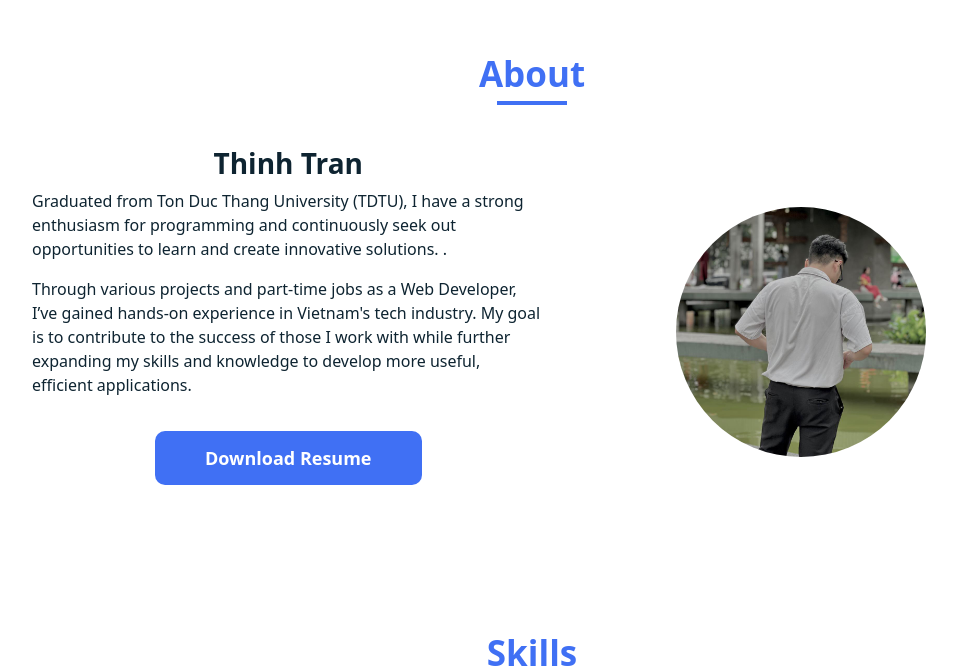
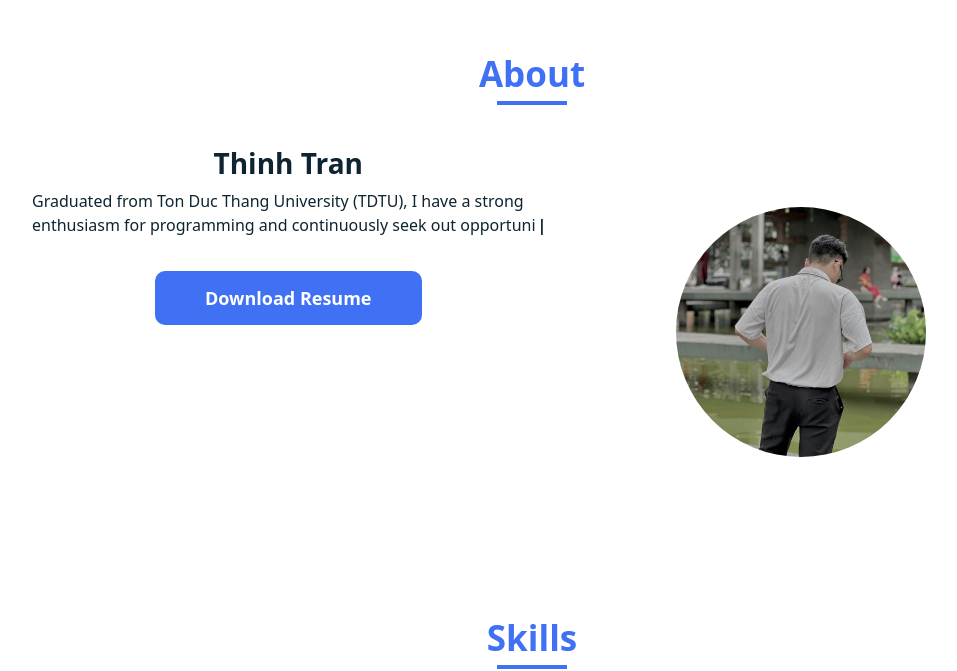
Before and after one commit to thinhisme1123/my-portforlio, a React (Vite) app in the folder client/: page / in a window 1280 px wide. Shown: the part 891-1562 px from the top of the page, without its empty margins (108-1065 px from the left). Built offline with nearby package versions, Linux system fonts and the light colour scheme; no server answers.

Commit message:
add typing text

```diff
--- a/client/src/components/body/About.jsx
+++ b/client/src/components/body/About.jsx
@@ -1,25 +1,68 @@
-import '../../style/body/About.css'
-import '../../style/all/All.css'
-import AboutImg from '/assets/img/aboutimage.jpg'
-import CV from '/assets/cv/CV_Tran_Pham_Gia_Thinh_Developer.pdf'
-import ProfileImg from '/assets/img/profilelogo.png'
-import ButtonLink from '../parts/Buttons'
-import SectionTitle from '../parts/SectionTitle'
+import React, { useState, useEffect } from 'react';
+import '../../style/body/About.css';
+import '../../style/all/All.css';
+import AboutImg from '/assets/img/aboutimage.jpg';
+import CV from '/assets/cv/CV_Tran_Pham_Gia_Thinh_Developer.pdf';
+import ProfileImg from '/assets/img/profilelogo.png';
+import ButtonLink from '../parts/Buttons';
+import SectionTitle from '../parts/SectionTitle';
 
-function About () {
+function About() {
+    const [text1, setText1] = useState('');
+    const [text2, setText2] = useState('');
+    const fullText1 = "Graduated from Ton Duc Thang University (TDTU), I have a strong enthusiasm for programming and continuously seek out opportunities to learn and create innovative solutions.";
+    const fullText2 = "Through various projects and part-time jobs as a Web Developer, I've gained hands-on experience in Vietnam's tech industry. My goal is to contribute to the success of those I work with while further expanding my skills and knowledge to develop more useful, efficient applications.";
+    const [currentIndex1, setCurrentIndex1] = useState(0);
+    const [currentIndex2, setCurrentIndex2] = useState(0);
+    const [startSecondText, setStartSecondText] = useState(false);
+    const typingSpeed = 50; // Faster typing speed for better user experience
+    // First paragraph typing effect
+    useEffect(() => {
+        if (currentIndex1 < fullText1.length) {
+            const timeout = setTimeout(() => {
+                setText1(fullText1.slice(0, currentIndex1 + 1));
+                setCurrentIndex1(currentIndex1 + 1);
+            }, typingSpeed);
 
+            return () => clearTimeout(timeout);
+        } else {
+            setStartSecondText(true); // Start second paragraph when first is done
+        }
+    }, [currentIndex1]);
+
+    // Second paragraph typing effect
+    useEffect(() => {
+        if (startSecondText && currentIndex2 < fullText2.length) {
+            const timeout = setTimeout(() => {
+                setText2(fullText2.slice(0, currentIndex2 + 1));
+                setCurrentIndex2(currentIndex2 + 1);
+            }, typingSpeed);
+
+            return () => clearTimeout(timeout);
+        }
+    }, [currentIndex2, startSecondText]);
 
     return (
-        <>
+        <div>
             <div className="grid contact-seciton-container">
-                <SectionTitle name='About'/>
+                <SectionTitle name='About' />
                 <div className="contact-infor">
                     <div className="contact-infor-text">
-                        <h3>Thinh Tran</h3>
-                        <p>Graduated from Ton Duc Thang University (TDTU), I have a strong enthusiasm for programming and continuously seek out opportunities to learn and create innovative solutions. .</p>
-                        <p>Through various projects and part-time jobs as a Web Developer, I’ve gained hands-on experience in Vietnam's tech industry. My goal is to contribute to the success of those I work with while further expanding my skills and knowledge to develop more useful, efficient applications.</p>
+                        <h3>
+                            <span className="typing-name">Thinh Tran</span>
+                        </h3>
+                        <p>
+                            {text1}
+                            {currentIndex1 < fullText1.length &&
+                                <span className="typing-cursor">|</span>}
+                        </p>
+                        <p>
+                            {text2}
+                            {startSecondText && currentIndex2 < fullText2.length &&
+                                <span className="typing-cursor">|</span>}
+                        </p>
                         <div className="contact-infor-dowloandCV">
-                            <ButtonLink href={CV} name='Download Resume' download='Resume'/>
+                            <ButtonLink href={CV} name='Download Resume' download='Resume' />
                         </div>
                     </div>
                     <div className="contact-infor-img">
@@ -27,7 +70,8 @@ function About () {
                     </div>
                 </div>
             </div>
-        </>
-    )
+        </div>
+    );
 }
-export default About
+
+export default About;
--- a/client/src/components/body/Contact.jsx
+++ b/client/src/components/body/Contact.jsx
@@ -15,6 +15,7 @@ function Contact() {
         email: '',
         message: ''
     });
+    const [isSending, setIsSending] = useState(false)
 
     // Handle form data changes
     const handleChange = (e) => {
@@ -27,7 +28,7 @@ function Contact() {
 
     const handleSubmit = async (e) => {
         e.preventDefault();
-
+        setIsSending(true)
         try {
             const response = await fetch('https://portfolio-backend-drab.vercel.app/api/send-email', {
                 method: 'POST',
@@ -47,6 +48,7 @@ function Contact() {
                     draggable: true,
                     progress: undefined,
                 });
+                setIsSending(false);
                 setFormData({ name: '', email: '', message: '' }); // Reset form after submission
             } else {
                 toast.error('Failed to send email. Please try again.', {
@@ -74,7 +76,7 @@ function Contact() {
     };
 
     return (
-        <>
+        <div>
             <div className="contact-seciton-container">
                 <SectionTitle name="Contact" />
                 <div className="contact-infor-container">
@@ -130,12 +132,18 @@ function Contact() {
                             />
                         </div>
                         <div className="contact-form-btn">
-                            <button className="button-link" type="submit">Send</button>
+                            <button
+                                className="button-link"
+                                type="submit"
+                                disabled={isSending}
+                            >
+                                {isSending ? "Sending..." : "Send"}
+                            </button>
                         </div>
                     </form>
                 </div>
             </div>
-        </>
+        </div>
     );
 }
 
--- a/client/src/components/body/Home.jsx
+++ b/client/src/components/body/Home.jsx
@@ -1,13 +1,33 @@
-import ProfileImg from '/assets/img/profilelogo.png'
-import '../../style/body/Home.css'
-import '../../style/all/All.css'
+import React, { useState, useEffect } from 'react';
+import ProfileImg from '/assets/img/profilelogo.png';
+import '../../style/body/Home.css';
+import '../../style/all/All.css';
 import { FontAwesomeIcon } from '@fortawesome/react-fontawesome';
 import { faLinkedin, faGithub, faFacebook } from '@fortawesome/free-brands-svg-icons';
-import ButtonLink from '../parts/Buttons'
+import ButtonLink from '../parts/Buttons';
 
 function Home() {
+    const [text, setText] = useState('');
+    const fullText = "Hi,\nI'm Thinh Tran\nFull Stack Software Developer";
+    const [currentIndex, setCurrentIndex] = useState(0);
+    const [showCursor, setShowCursor] = useState(true);
+    const typingSpeed = 100;
+
+    useEffect(() => {
+        if (currentIndex < fullText.length) {
+            const timeout = setTimeout(() => {
+                setText(fullText.slice(0, currentIndex + 1));
+                setCurrentIndex(currentIndex + 1);
+            }, typingSpeed);
+
+            return () => clearTimeout(timeout);
+        }
+    }, [currentIndex]);
+
+    const lines = text.split('\n');
+
     return (
-        <>
+        <div>
             <div className="grid home-container">
                 <div className="home-picture">
                     <img src={ProfileImg} alt="Profile" />
@@ -32,20 +52,36 @@ function Home() {
                 <div className="home-text">
                     <div className="home-text-intro mt-5">
                         <h1>
-                            Hi,
-                            <br />
-                            I'm <span>Thinh Tran </span>
-                            <br />
-                            Full Stack Software Developer
+                            {lines.map((line, index) => {
+                                if (index === 1 && line.includes("Thinh Tran")) {
+                                    const parts = line.split("Thinh Tran");
+                                    return (
+                                        <React.Fragment key={index}>
+                                            {parts[0]}<span>Thinh Tran</span>{parts[1]}
+                                            {index === lines.length - 1 && currentIndex < fullText.length &&
+                                                <span className="typing-cursor">|</span>}
+                                            <br />
+                                        </React.Fragment>
+                                    );
+                                }
+                                return (
+                                    <React.Fragment key={index}>
+                                        {line}
+                                        {index === lines.length - 1 && currentIndex < fullText.length &&
+                                            <span className="typing-cursor">|</span>}
+                                        <br />
+                                    </React.Fragment>
+                                );
+                            })}
                         </h1>
                     </div>
                     <div className="home-text-button mt-5">
-                        <ButtonLink href='#contact' name='Contact'/>
+                        <ButtonLink href='#contact' name='Contact' />
                     </div>
                 </div>
             </div>
-        </>
-    )
+        </div>
+    );
 }
 
-export default Home
+export default Home;
--- a/client/src/style/all/All.css
+++ b/client/src/style/all/All.css
@@ -17,6 +17,19 @@
     --z-normal: 1;
     --z-tooltip: 10;
     --z-fixed: 100;
+}
+/* blinking cursor */
+.typing-cursor {
+    display: inline-block;
+    width: 2px;
+    animation: blink 1s step-end infinite;
+    margin-left: 2px;
+    font-weight: bold;
+}
+
+@keyframes blink {
+    0%, 100% { opacity: 1; }
+    50% { opacity: 0; }
 }
 .grid {
     width: 1050px;
--- a/client/src/style/body/Contact.css
+++ b/client/src/style/body/Contact.css
@@ -56,3 +56,7 @@
 .custom-toast {
     margin-top: 20%; /* Adjust the margin as needed */
 }
+.button-link:disabled {
+    opacity: 0.7;
+    cursor: not-allowed;
+}
```
Also changed, not shown: 1 other file (tests, documents, lock files or other folders).
